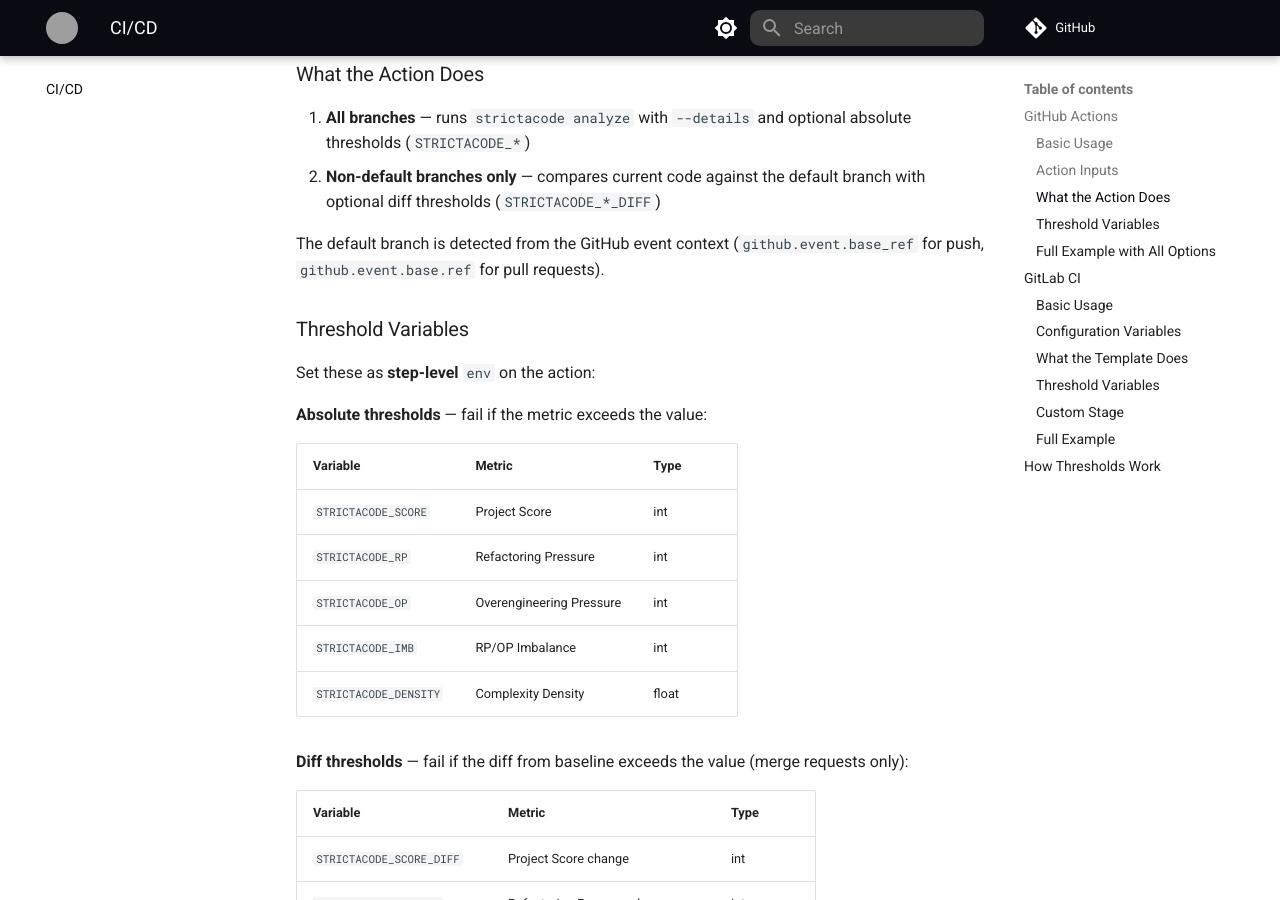
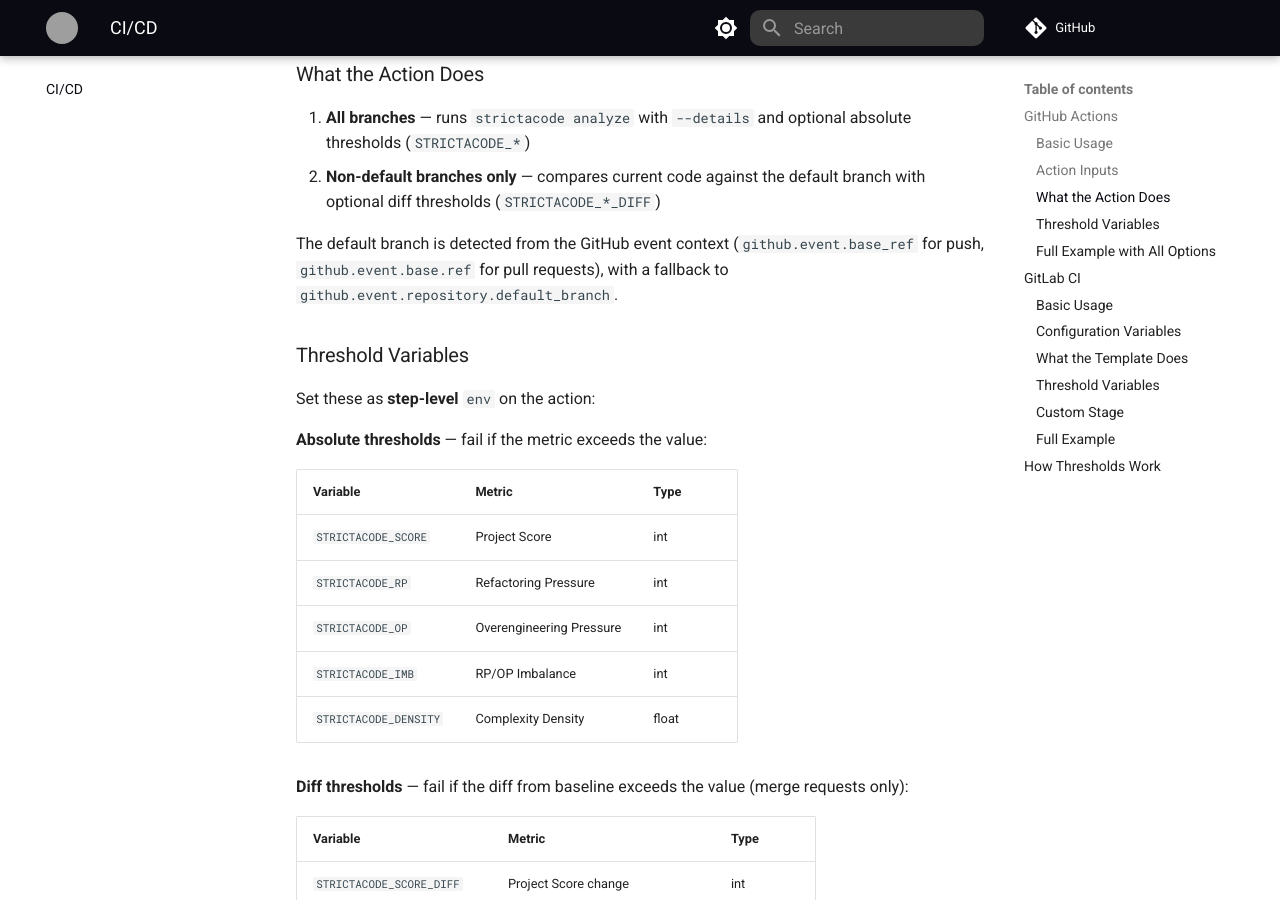
Before and after one commit to qarium/strictacode, an MkDocs documentation site: the page built from docs/ci.md, in a window 1280 px wide and 900 px high, scrolled down 1085 px. Built offline with MkDocs 1.6.1 and Material for MkDocs 9.7.7, drawn with Linux system fonts in a browser that asks for light colours; comment, search, counter and statistics services are not loaded; grey boxes are pictures that could not be loaded.

Commit message:
upd docs

```diff
--- a/docs/ci.md
+++ b/docs/ci.md
@@ -40,7 +40,7 @@ jobs:
 1. **All branches** — runs `strictacode analyze` with `--details` and optional absolute thresholds (`STRICTACODE_*`)
 2. **Non-default branches only** — compares current code against the default branch with optional diff thresholds (`STRICTACODE_*_DIFF`)
 
-The default branch is detected from the GitHub event context (`github.event.base_ref` for push, `github.event.base.ref` for pull requests).
+The default branch is detected from the GitHub event context (`github.event.base_ref` for push, `github.event.base.ref` for pull requests), with a fallback to `github.event.repository.default_branch`.
 
 ### Threshold Variables
 
```
